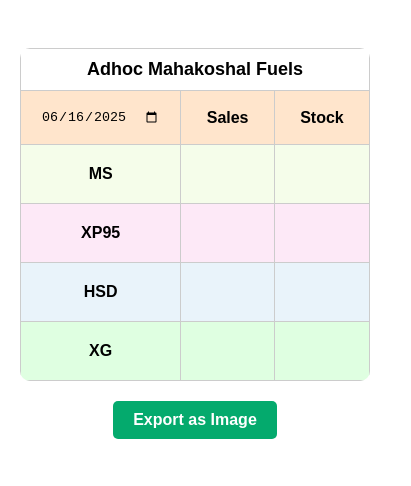
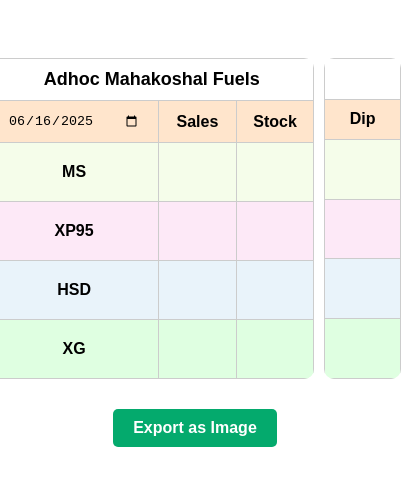
Before and after one commit to vsyst-support/js-projects, a plain HTML site: page javascript-projects/stockreadingadhocmf/index.html in a window 390 px wide. Shown: the whole page, 411 px wide, since content can reach past the window. Drawn offline with nearby package versions, Linux system fonts and the light colour scheme.

Commit message:
add dip row in table

```diff
--- a/javascript-projects/stockreadingadhocmf/index.html
+++ b/javascript-projects/stockreadingadhocmf/index.html
@@ -16,7 +16,7 @@
       table {
         border-collapse: collapse;
         overflow: hidden;
-        width: 500px;
+        width: 400px;
         text-align: center;
         border-radius: 10px;
         background-color: #fff;
@@ -69,7 +69,7 @@
 
       input[type="date"] {
         width: 100%;
-        padding: 8px 10px;
+        padding: 2px 8px;
         box-sizing: border-box;
         border: none;
       }
@@ -101,6 +101,25 @@
         justify-content: center;
       }
 
+      .row {
+        display: flex;
+        flex-direction: row;
+        margin: 10px;
+      }
+
+      .dip_table {
+        width: 25%;
+        margin-left: 10px;
+      }
+
+      .header_height {
+        height: 20px;
+      }
+
+      .table_width {
+        width: 30%;
+      }
+
       @media (max-width: 768px) {
         table {
           width: 350px;
@@ -114,64 +133,116 @@
         .title {
           font-size: 18px;
         }
+
+        .dip_table {
+          width: 20%;
+          margin-left: 10px;
+        }
+
+        .table_width {
+          width: 20%;
+        }
       }
 
       @media (max-width: 350px) {
         table {
-          width: 100px;
+          width: 80px;
         }
 
         th,
         td {
-          padding: 8px;
+          padding: 5px;
         }
 
         .title {
           font-size: 16px;
+        }
+
+        .row {
+          display: flex;
+          flex-direction: row;
+          margin: 1px;
+        }
+
+        .dip_table {
+          width: 25%;
+          margin-left: 5px;
+        }
+
+        .table_width {
+          width: 10%;
         }
       }
     </style>
   </head>
   <body>
     <div>
+      <div class="row">
         <table id="fuelTable">
           <thead>
             <tr>
               <td class="title bold" colspan="3">Adhoc Mahakoshal Fuels</td>
             </tr>
             <tr class="header_color">
-            <th><input class="header_color" type="date" /></th>
-            <th>Sales</th>
-            <th>Stock</th>
+              <th class="table_width">
+                <input class="header_color" type="date" />
+              </th>
+              <th class="table_width">Sales</th>
+              <th class="table_width">Stock</th>
             </tr>
           </thead>
           <tbody>
             <tr class="ms_color">
               <td class="bold">MS</td>
               <td><input class="ms_color" type="number" /></td>
-            <td><input class="ms_color" type="number" /></td>
+              <td class="ms_color"></td>
             </tr>
 
             <tr class="xp95_color">
               <td class="bold">XP95</td>
               <td><input class="xp95_color" type="number" /></td>
-            <td><input class="xp95_color" type="number" /></td>
+              <td class="xp95_color"></td>
             </tr>
 
             <tr class="hsd_color">
               <td class="bold">HSD</td>
               <td><input class="hsd_color" type="number" /></td>
-            <td><input class="hsd_color" type="number" /></td>
+              <td class="hsd_color"></td>
             </tr>
 
             <tr class="xg_color">
               <td class="bold">XG</td>
               <td><input class="xg_color" type="number" /></td>
-            <td><input class="xg_color" type="number" /></td>
+              <td class="xg_color"></td>
             </tr>
           </tbody>
         </table>
 
+        <table class="dip_table">
+          <tr>
+            <td class="title bold header_height" colspan="1"></td>
+          </tr>
+          <tr class="header_color">
+            <th>Dip</th>
+          </tr>
+
+          <tr class="ms_color">
+            <td><input class="ms_color" type="number" /></td>
+          </tr>
+
+          <tr class="xp95_color">
+            <td><input class="xp95_color" type="number" /></td>
+          </tr>
+
+          <tr class="hsd_color">
+            <td><input class="hsd_color" type="number" /></td>
+          </tr>
+
+          <tr class="xg_color">
+            <td><input class="xg_color" type="number" /></td>
+          </tr>
+        </table>
+      </div>
       <div class="btn_alignment">
         <button class="btn" id="downloadBtn">Export as Image</button>
       </div>
@@ -229,14 +300,28 @@
       });
 
       window.addEventListener("DOMContentLoaded", () => {
+        // Set today's date
         const dateInput = document.querySelector('input[type="date"]');
         const today = new Date();
-
         const yyyy = today.getFullYear();
         const mm = String(today.getMonth() + 1).padStart(2, "0");
         const dd = String(today.getDate()).padStart(2, "0");
+        dateInput.value = `${yyyy}-${mm}-${dd}`;
 
-        dateInput.value = `${yyyy}-${mm}-${dd}`; // Format: YYYY-MM-DD
+        // Auto-fill stock column when dip is entered
+        const dipInputs = document.querySelectorAll(
+          'table:nth-of-type(2) tbody input[type="number"]'
+        );
+        const stockCells = document.querySelectorAll(
+          "table:nth-of-type(1) tbody tr td:nth-child(3)"
+        );
+
+        dipInputs.forEach((dipInput, index) => {
+          dipInput.addEventListener("input", () => {
+            const value = dipInput.value;
+            stockCells[index].textContent = value;
+          });
+        });
       });
     </script>
   </body>
```
Also changed, not shown: javascript-projects/stockreadingmf/index.html (+97 -12 lines). Lines whose indentation alone changed are shown as unchanged.
